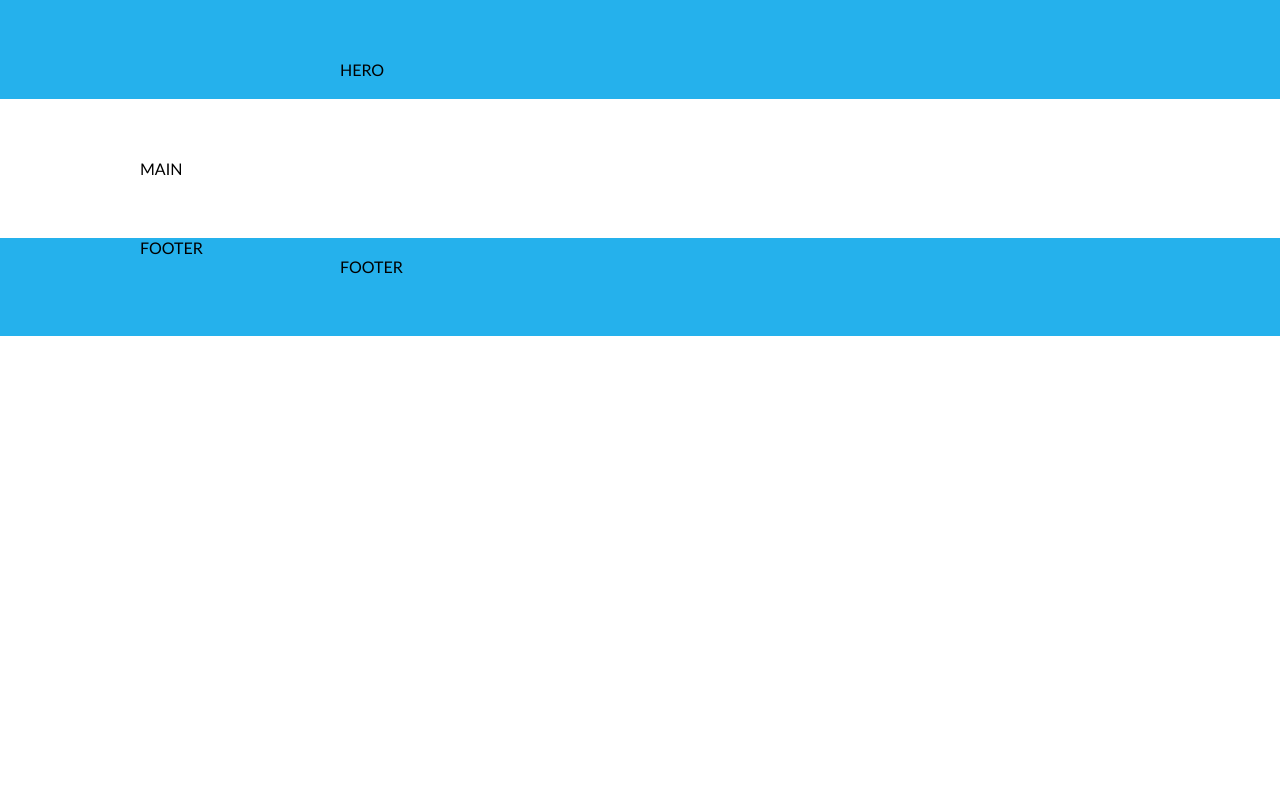
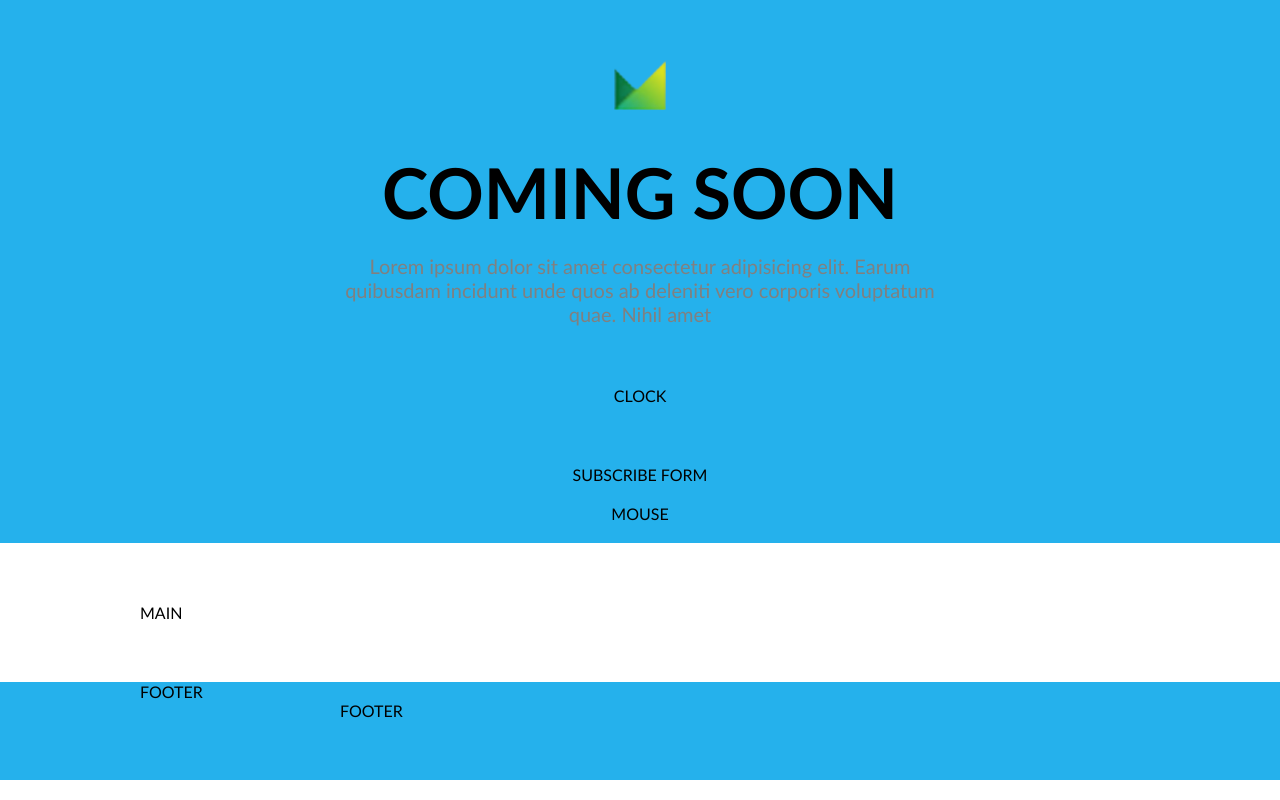
Before and after one commit to ugnekiev/39-grupe-coming-soon, a website: page index.html in a window 1280 px wide. Drawn offline with Linux system fonts and the light colour scheme.

Commit message:
Hero section #3

```diff
--- a/css/pages/home.css
+++ b/css/pages/home.css
@@ -14,10 +14,45 @@
 
 /* CUSTOM STYLE GOES BELOW THIS COMMENT LINE */
 
-section.container.bg-main {
+.hero {
    padding-bottom: 20px;
+}
+
+.hero > .row-short {
+    display: flex;
+    flex-direction: column;
+    text-align: center;
+    gap: 20px;
+}
+
+.logo {
+    height: 50px;
+    width: 100%;
+    margin-bottom: 20px;
+    object-fit: contain;
+}
+
+.main-title {
+    font-size: 70px;
+    text-transform: uppercase;
+}
+
+.main-description {
+    font-size: 20px;
+    color: grey;
+}
+
+.clock {
+    margin: 40px 0;
 }
 
 footer.container {
     padding-top: 0px;
 }
+
+@media(max-width: 500px) {
+    .main-title {
+        font-size: 60px;
+}
+
+}
--- a/index.html
+++ b/index.html
@@ -19,9 +19,20 @@
 
 </head>
 <body>
-    <section class="container bg-main">
+    <section class="container hero bg-main">
         <div class="row-short">
-            HERO
+            <img class="logo" src="./img/Logo.png" alt="Logo">
+            <h1 class="main-title">Coming soon</h1>
+            <p class="main-description">Lorem ipsum dolor sit amet consectetur adipisicing elit. Earum quibusdam incidunt unde quos ab deleniti vero corporis voluptatum quae. Nihil amet</p>
+            <div class="clock">
+            CLOCK
+            </div>
+            <form>
+            SUBSCRIBE FORM
+            </form>
+            <div>
+            MOUSE
+            </div>
         </div>
     </section>
 
```
